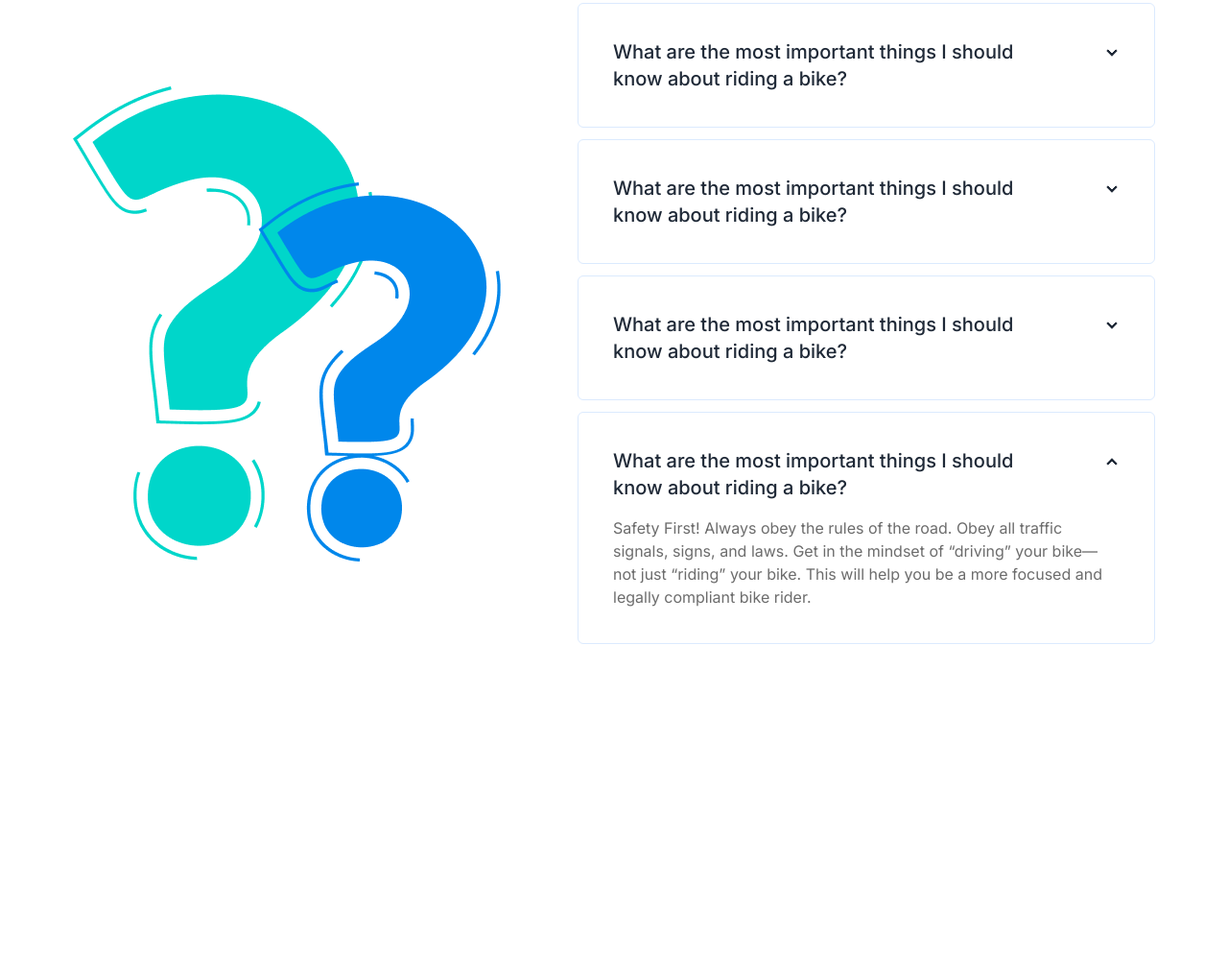
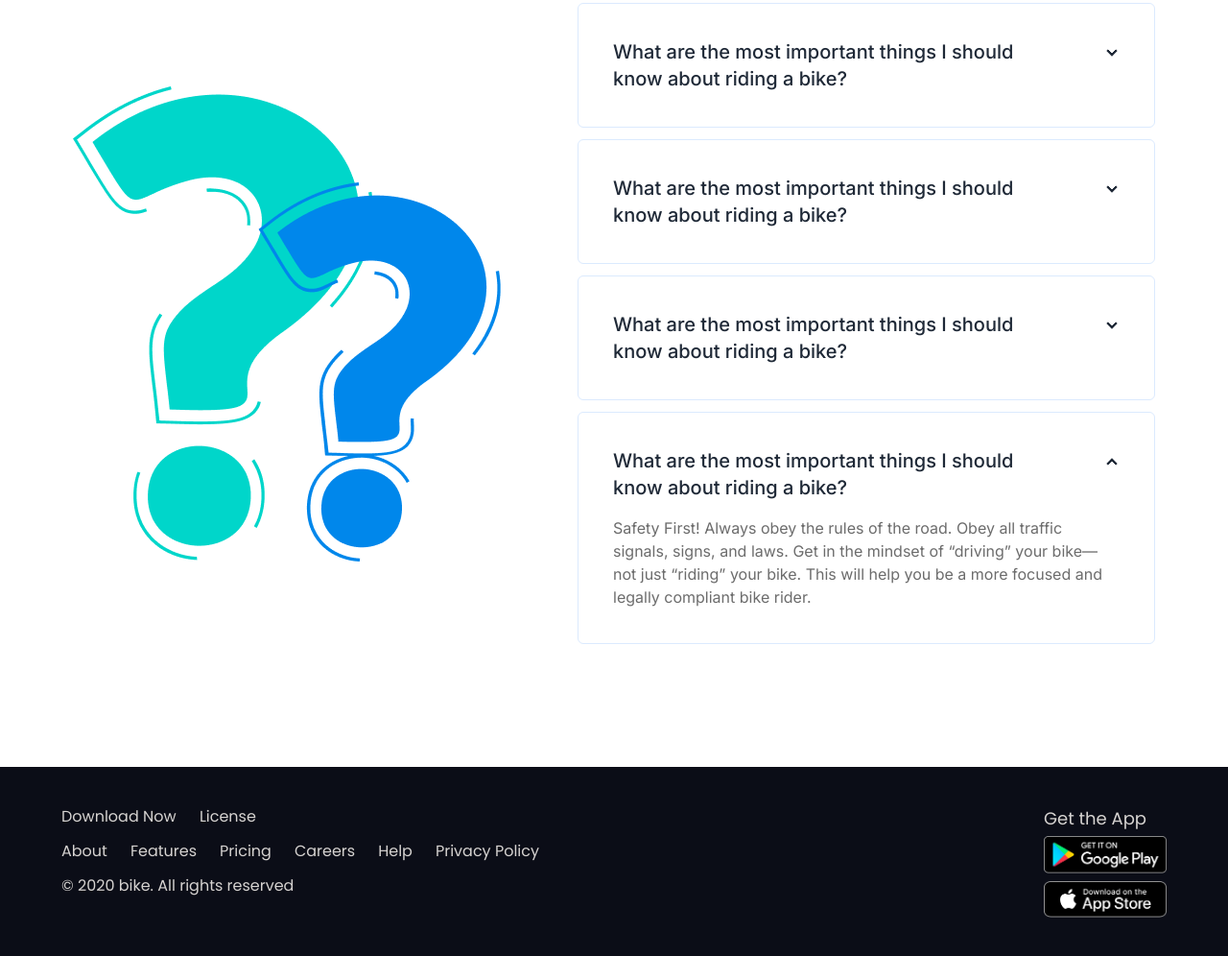
Before and after one commit to sazzadzia77/biker-zone-website, a plain HTML site: page index.html in a window 1280 px wide. Shown: the part 2906-3902 px from the top of the page at 96% size. Before the commit the page ends 3577 px from the top, so only its background shows below. Drawn offline with nearby package versions, Linux system fonts and the light colour scheme.

Commit message:
added footer section

```diff
--- a/index.html
+++ b/index.html
@@ -363,7 +363,7 @@
      </section>
 
     <!-- FAQ Section -->
-     <section class="max-w-6xl mx-auto px-3">
+     <section class="max-w-6xl mx-auto mb-32 px-3">
         <!-- Section title -->
         <div class="mb-12 text-center">
             <h2 class="font-semibold text-5xl">Frequently Asked<span class="text-btn_primary"> Questions </span></h2>
@@ -409,6 +409,40 @@
 
      </section>
  </main>
+
+ <!-- Footer Section -->
+    <footer class="bg-[#0B0D17] text-stone-300 text-base-content p-10">
+        <section class="flex flex-col md:flex-row justify-between max-w-6xl mx-auto gap-10">
+            <div class="space-y-3 text-base">
+                <nav class="space-x-5">
+                    <a class="link link-hover">Download Now</a>
+                    <a class="link link-hover">License</a>
+                  </nav>
+                <nav class="lg:space-x-5 flex gap-1 flex-wrap">
+                    <a class="link link-hover">About</a>
+                    <a class="link link-hover">Features</a>
+                    <a class="link link-hover">Pricing</a>
+                    <a class="link link-hover">Careers</a>
+                    <a class="link link-hover">Help</a>
+                    <a class="link link-hover">Privacy Policy</a>
+                  </nav>
+                  <p class="hidden md:grid">© 2020 bike. All rights reserved</p>
+            </div>
+
+              <nav class="text-lg">
+                <h6 class="mb-1">Get the App</h6>
+                <div class="max-w-32 space-y-2">
+                  <div>
+                    <img src="./images/others/android.png" alt="">
+                  </div>
+                  <div>
+                    <img src="images/others/ios.png" alt="">
+                  </div>
+                </div>
+              </nav>
+        </section>
+        <p class="text-center mt-12 lg:hidden">© 2020 bike. All rights reserved</p>
+      </footer>
 </body>
 
 </html>
```
